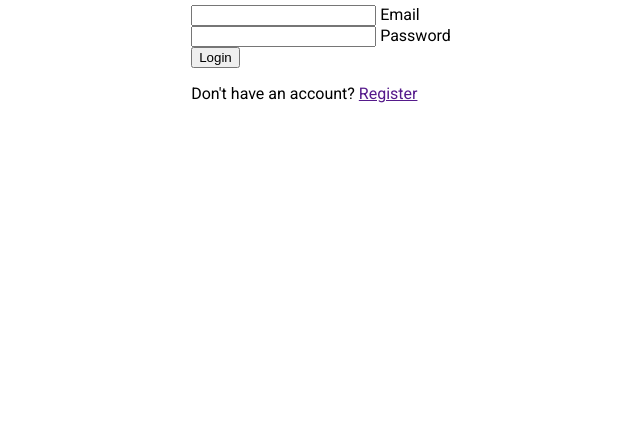
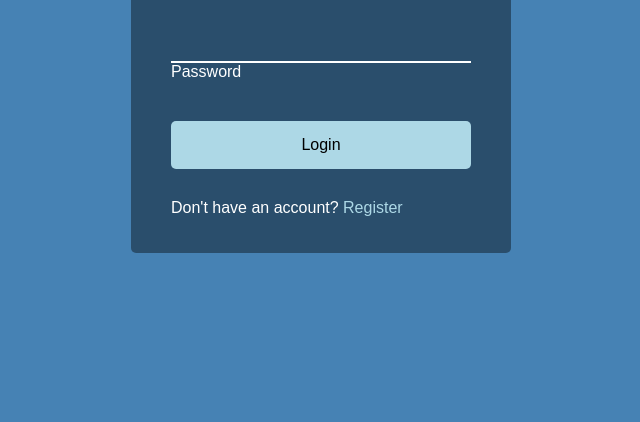
Before and after one commit to alpaca-rama/TM_8-50-From-Wave-Animation, a plain HTML site: page index.html in a window 1280 px wide. Shown: the part 378-800 px from the top of the page, without its empty margins (319-959 px from the left). Drawn offline with Linux system fonts and the light colour scheme; a web font is replaced by a local one.

Commit message:
Update style.css
Added the styling for the project.

```diff
--- a/style.css
+++ b/style.css
@@ -1,11 +1,13 @@
-@import url('https://fonts.googleapis.com/css2?family=Roboto:wght@400;700&display=swap');
+@import url('https://fonts.googleapis.com/css2?family=Muli&display=swap');
 
 * {
     box-sizing: border-box;
 }
 
 body {
-    font-family: 'Roboto', sans-serif;
+    background-color: steelblue;
+    color: #fff;
+    font-family: 'Muli', sans-serif;
     display: flex;
     flex-direction: column;
     align-items: center;
@@ -14,3 +16,65 @@
     overflow: hidden;
     margin: 0;
 }
+
+.container {
+    background-color: rgba(0, 0, 0, 0.4);
+    padding: 20px 40px;
+    border-radius: 5px;
+}
+
+.container h1 {
+    text-align: center;
+    margin-bottom: 30px;
+}
+
+.container a {
+    text-decoration: none;
+    color: lightblue;
+}
+
+.btn {
+    cursor: pointer;
+    display: inline-block;
+    width: 100%;
+    background-color: lightblue;
+    padding: 15px;
+    font-family: inherit;
+    font-size: 16px;
+    border: 0;
+    border-radius: 5px;
+}
+
+.btn:focus {
+    outline: 0;
+}
+
+.btn:active {
+    transform: scale(0.98);
+}
+
+.text {
+    margin-top: 30px;
+}
+
+.form-control {
+    position: relative;
+    margin: 20px 0 40px;
+    width: 300px;
+}
+
+.form-control input {
+    background-color: transparent;
+    border: 0;
+    border-bottom: 2px #fff solid;
+    display: block;
+    width: 100%;
+    padding: 15px 0;
+    font-size: 18px;
+    color: #fff;
+}
+
+.form-control input:focus,
+.form-control input:valid {
+    outline: 0;
+}
```
